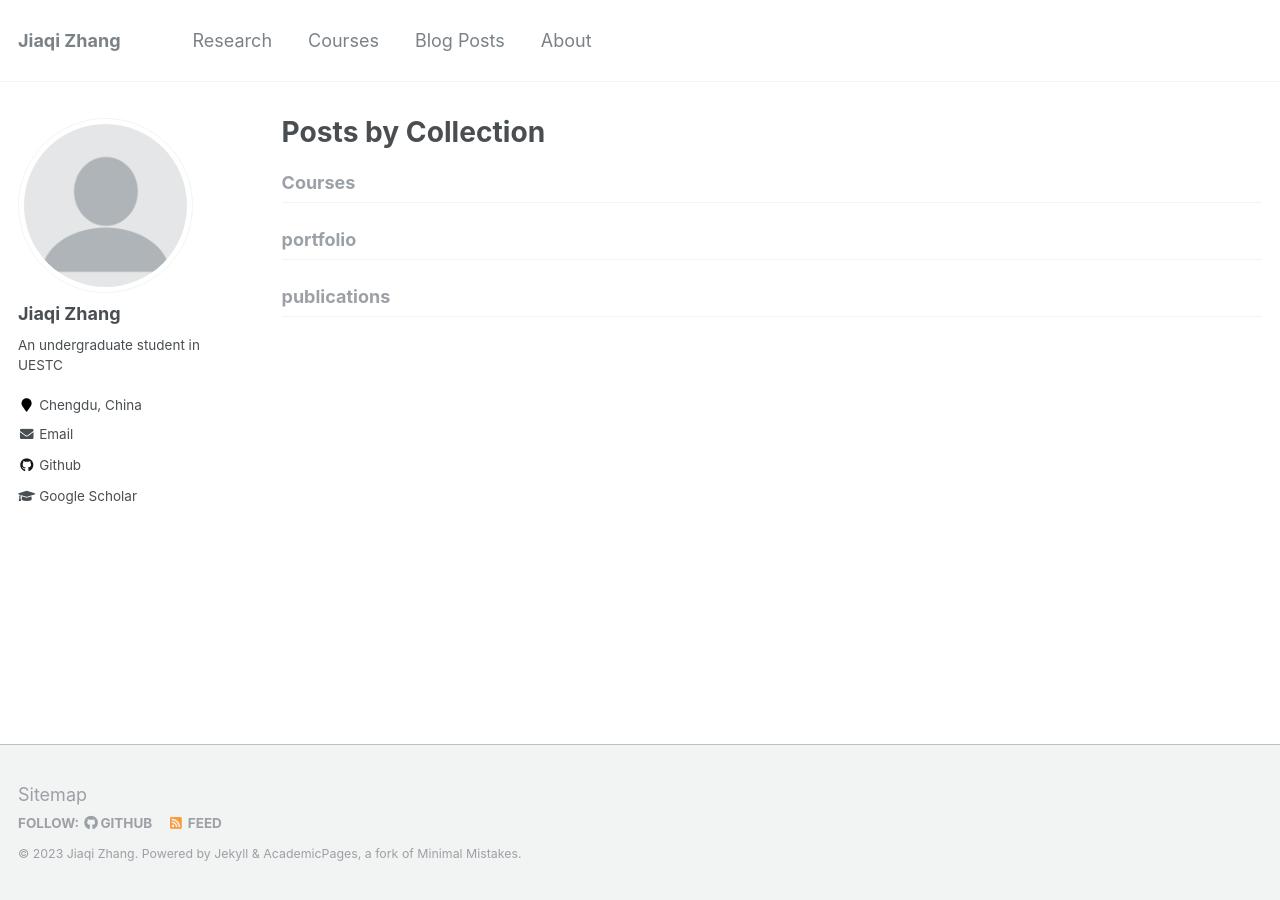
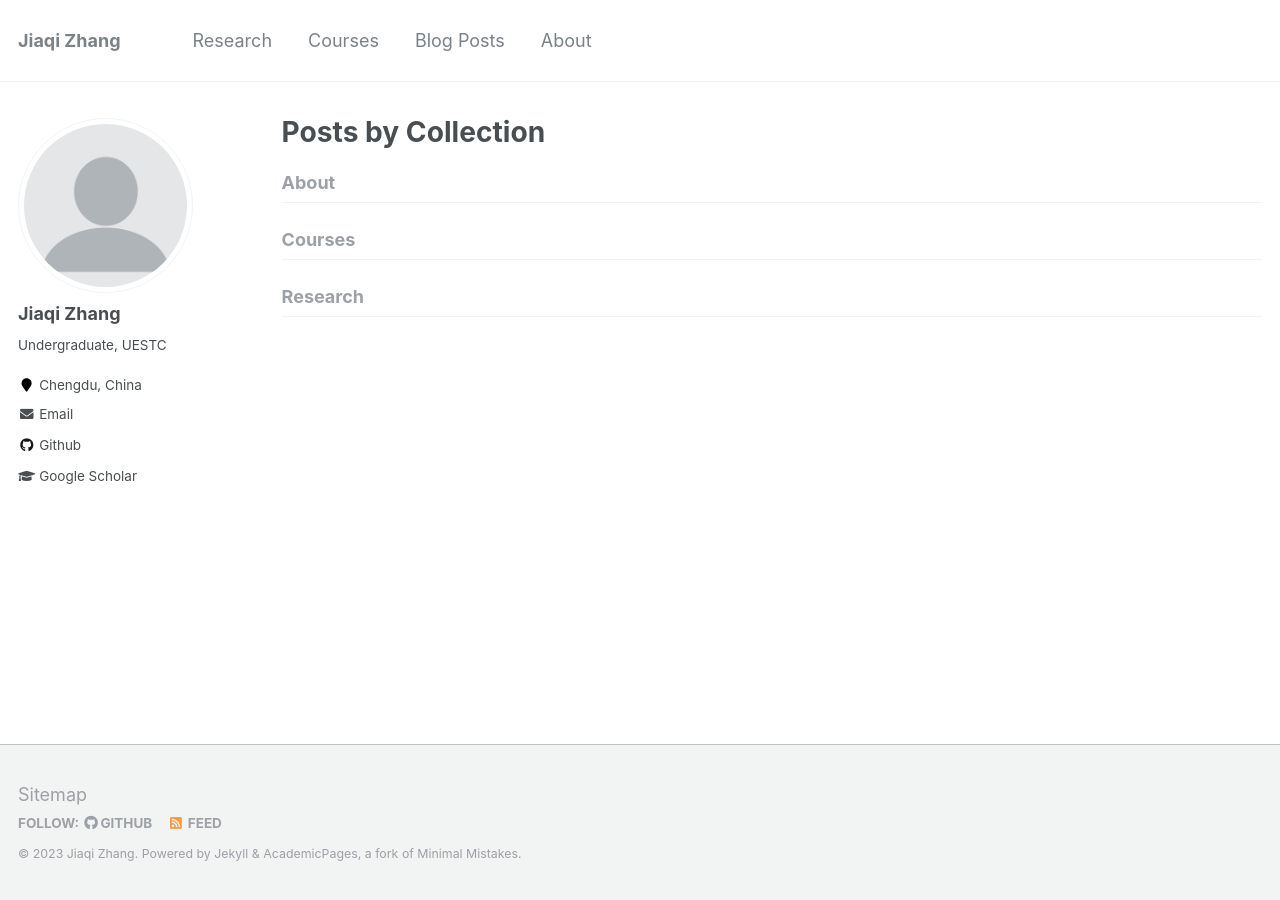
Before and after one commit to jiaqizhang218/jiaqizhang218.github.io, a Jekyll site: the page built from _pages/collection-archive.html, in a window 1280 px wide. Built offline with Jekyll 4.4.1, drawn with Linux system fonts in a browser that asks for light colours; part of the change alters nothing that is shown.

Commit message:
Initial resume setup

```diff
--- a/_config.yml
+++ b/_config.yml
@@ -10,10 +10,10 @@ locale                   : "en-US"
 title                    : "Jiaqi Zhang"
 title_separator          : "-"
 name                     : &name "Jiaqi Zhang"
-description              : &description "personal description"
-url                      : "https://jiaqizhang218.github.io" # the base hostname & protocol for your site e.g. "https://mmistakes.github.io"
+description              : &description "I am an undergraduate in University of Electronic Science and Technology of China"
+url                      : https://jiaqizhang218.github.io # the base hostname & protocol for your site e.g. "https://mmistakes.github.io"
 baseurl                  : "" # the subpath of your site, e.g. "/blog"
-repository               : "jiaqizhang218/jiaqizhang218.github.io"
+repository               : "jiaqizhang218.github.io"
 teaser                   :  # filename of teaser fallback teaser image placed in /images/, .e.g. "500x300.png"
 breadcrumbs              : false # true, false (default)
 words_per_minute         : 160
@@ -56,13 +56,13 @@ alexa_site_verification  :
 yandex_site_verification :
 
 # Social Sharing
-twitter:
-  username               : &twitter
-facebook:
-  username               :
-  app_id                 :
-  publisher              :
-og_image                 :  # Open Graph/Twitter default site image
+# twitter:
+#   username               : &twitter
+# facebook:
+#   username               :
+#   app_id                 :
+#   publisher              :
+# og_image                 :  # Open Graph/Twitter default site image
 # For specifying social profiles
 # - https://developers.google.com/structured-data/customize/social-profiles
 social:
@@ -82,7 +82,7 @@ analytics:
 author:
   name             : "Jiaqi Zhang"
   avatar           : "profile.png"
-  bio              : "An undergraduate student in UESTC"
+  bio              : "Undergraduate, UESTC"
   location         : "Chengdu, China"
   employer         :
   pubmed           :
@@ -175,16 +175,16 @@ kramdown:
 
 # Collections
 collections:
+  Research:
+    output: true
+    permalink: /:collection/:path/
   Courses:
     output: true
     permalink: /:collection/:path/
-  publications:
+  Blog posts:
     output: true
     permalink: /:collection/:path/
-  portfolio:
-    output: true
-    permalink: /:collection/:path/
-  Blog posts:
+  About:
     output: true
     permalink: /:collection/:path/
 
@@ -211,6 +211,23 @@ defaults:
       author_profile: true
       share: true
       comments: true
+  #_Blog posts
+  - scope:
+      path: ""
+      type: Blog posts
+    values:
+      layout: talk
+      author_profile: true
+      share: true
+  #_About
+  - scope:
+      path: ""
+      type: About
+    values:
+      layout: single
+      author_profile: true
+      share: true
+
   # _publications
   # - scope:
   #     path: ""
@@ -237,23 +254,6 @@ defaults:
   #     author_profile: true
   #     share: true
   #     comment: true
-
-  #_Blog posts
-  - scope:
-      path: ""
-      type: Blog posts
-    values:
-      layout: talk
-      author_profile: true
-      share: true
-  #_About
-  - scope:
-      path: ""
-      type: About
-    values:
-      layout: single
-      author_profile: true
-      share: true
 
 # Sass/SCSS
 sass:
```
